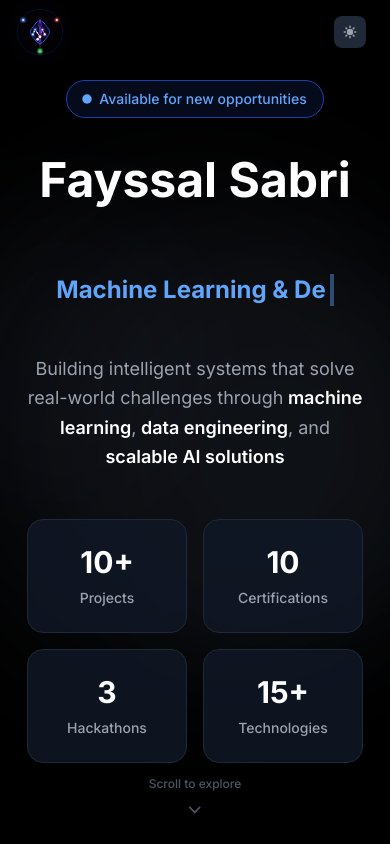
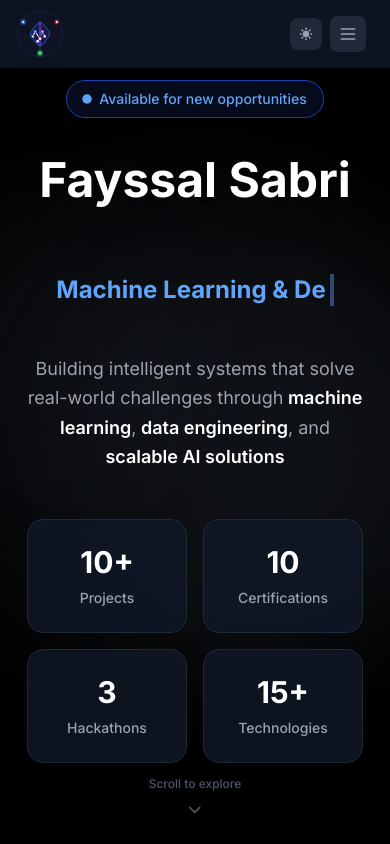
Before and after one commit to FayssalSabri/Portfolio, a Next.js app: page / in a window 390 px wide. Shown: the top 844 px of the page. Built offline with nearby package versions, Linux system fonts and the light colour scheme.

Commit message:
Mobile Friendly version

```diff
--- a/app/components/Portfolio.jsx
+++ b/app/components/Portfolio.jsx
@@ -238,9 +238,10 @@ const ScrollToTop = () => {
   );
 };
 
-// Enhanced Navigation with smooth scroll
+// Enhanced Navigation with mobile menu - FIXED
 const Navigation = ({ activeSection, onSectionClick, darkMode, onThemeToggle }) => {
   const [isScrolled, setIsScrolled] = useState(false);
+  const [isMobileMenuOpen, setIsMobileMenuOpen] = useState(false);
 
   useEffect(() => {
     const handleScroll = throttle(() => {
@@ -250,6 +251,24 @@ const Navigation = ({ activeSection, onSectionClick, darkMode, onThemeToggle })
     window.addEventListener('scroll', handleScroll);
     return () => window.removeEventListener('scroll', handleScroll);
   }, []);
+
+  // Fermer le menu mobile lors du clic sur une section
+  const handleSectionClick = (sectionId) => {
+    setIsMobileMenuOpen(false);
+    // Petit délai pour permettre la fermeture du menu avant le scroll
+    setTimeout(() => {
+      onSectionClick(sectionId);
+    }, 100);
+  };
+
+  // Fermer le menu lors du scroll
+  useEffect(() => {
+    if (isMobileMenuOpen) {
+      const handleScroll = () => setIsMobileMenuOpen(false);
+      window.addEventListener('scroll', handleScroll);
+      return () => window.removeEventListener('scroll', handleScroll);
+    }
+  }, [isMobileMenuOpen]);
 
   const sections = [
     { id: 'home', label: 'Home' },
@@ -267,8 +286,8 @@ const Navigation = ({ activeSection, onSectionClick, darkMode, onThemeToggle })
       animate={{ y: 0 }}
       className={`fixed top-0 w-full z-50 transition-all duration-500 ${
         isScrolled
-          ? 'bg-white/80 dark:bg-gray-900/80 backdrop-blur-xl shadow-sm border-b border-gray-200/50 dark:border-gray-700/50'
-          : 'bg-transparent'
+          ? 'bg-white/95 dark:bg-gray-900/95 backdrop-blur-xl shadow-lg border-b border-gray-200/50 dark:border-gray-700/50'
+          : 'bg-white/80 dark:bg-gray-900/80 backdrop-blur-md'
       }`}
     >
       <div className="max-w-7xl mx-auto px-6 py-4">
@@ -276,8 +295,8 @@ const Navigation = ({ activeSection, onSectionClick, darkMode, onThemeToggle })
           {/* Logo */}
           <motion.div
             whileHover={{ scale: 1.05 }}
-            className="flex items-center gap-2 cursor-pointer"
-            onClick={() => onSectionClick('home')}
+            className="flex items-center gap-2 cursor-pointer z-50"
+            onClick={() => handleSectionClick('home')}
           >
             <div className="w-8 h-8 rounded-lg flex items-center justify-center">
               <Logo showSignature={true} size="small" />
@@ -311,13 +330,13 @@ const Navigation = ({ activeSection, onSectionClick, darkMode, onThemeToggle })
           </div>
 
           {/* Right side actions */}
-          <div className="flex items-center gap-4">
+          <div className="flex items-center gap-2 sm:gap-4">
             {/* Theme Toggle */}
             <motion.button
               onClick={onThemeToggle}
               whileHover={{ scale: 1.1, rotate: 15 }}
               whileTap={{ scale: 0.9 }}
-            className="p-2 rounded-lg bg-gray-100 dark:bg-gray-800 hover:bg-gray-200 dark:hover:bg-gray-700 transition-all"
+              className="p-2 rounded-lg bg-gray-100 dark:bg-gray-800 hover:bg-gray-200 dark:hover:bg-gray-700 transition-all z-50"
               aria-label="Toggle theme"
             >
               {darkMode ? (
@@ -331,7 +350,7 @@ const Navigation = ({ activeSection, onSectionClick, darkMode, onThemeToggle })
               )}
             </motion.button>
 
-            {/* Contact CTA */}
+            {/* Contact CTA - Desktop only */}
             <motion.button
               onClick={() => onSectionClick('contact')}
               whileHover={{ scale: 1.05 }}
@@ -341,8 +360,100 @@ const Navigation = ({ activeSection, onSectionClick, darkMode, onThemeToggle })
               <Mail size={16} />
               Contact
             </motion.button>
-          </div>
-        </div>
+
+            {/* Mobile Menu Button */}
+            <motion.button
+              onClick={() => setIsMobileMenuOpen(!isMobileMenuOpen)}
+              whileTap={{ scale: 0.95 }}
+              className="md:hidden p-2 rounded-lg bg-gray-100 dark:bg-gray-800 hover:bg-gray-200 dark:hover:bg-gray-700 transition-all z-50"
+              aria-label="Toggle menu"
+            >
+              <AnimatePresence mode="wait">
+                {isMobileMenuOpen ? (
+                  <motion.div
+                    key="close"
+                    initial={{ rotate: -90, opacity: 0 }}
+                    animate={{ rotate: 0, opacity: 1 }}
+                    exit={{ rotate: 90, opacity: 0 }}
+                    transition={{ duration: 0.2 }}
+                  >
+                    <X size={20} className="text-gray-600 dark:text-gray-400" />
+                  </motion.div>
+                ) : (
+                  <motion.div
+                    key="menu"
+                    initial={{ rotate: 90, opacity: 0 }}
+                    animate={{ rotate: 0, opacity: 1 }}
+                    exit={{ rotate: -90, opacity: 0 }}
+                    transition={{ duration: 0.2 }}
+                  >
+                    <svg className="w-5 h-5 text-gray-600 dark:text-gray-400" fill="none" stroke="currentColor" viewBox="0 0 24 24">
+                      <path strokeLinecap="round" strokeLinejoin="round" strokeWidth={2} d="M4 6h16M4 12h16M4 18h16" />
+                    </svg>
+                  </motion.div>
+                )}
+              </AnimatePresence>
+            </motion.button>
+          </div>
+        </div>
+
+        {/* Mobile Menu */}
+        <AnimatePresence>
+          {isMobileMenuOpen && (
+            <motion.div
+              initial={{ opacity: 0, height: 0 }}
+              animate={{ opacity: 1, height: 'auto' }}
+              exit={{ opacity: 0, height: 0 }}
+              transition={{ duration: 0.3 }}
+              className="md:hidden overflow-hidden"
+            >
+              <motion.div
+                initial={{ y: -20 }}
+                animate={{ y: 0 }}
+                exit={{ y: -20 }}
+                className="py-4 space-y-2 border-t border-gray-200 dark:border-gray-700 mt-4"
+              >
+                {sections.map((section, idx) => (
+                  <motion.button
+                    key={section.id}
+                    onClick={() => handleSectionClick(section.id)}
+                    initial={{ opacity: 0, x: -20 }}
+                    animate={{ opacity: 1, x: 0 }}
+                    transition={{ delay: idx * 0.05 }}
+                    whileTap={{ scale: 0.98 }}
+                    className={`w-full text-left px-4 py-3 rounded-lg font-medium text-sm transition-all flex items-center justify-between ${
+                      activeSection === section.id
+                        ? 'bg-blue-50 dark:bg-blue-900/20 text-blue-600 dark:text-blue-400'
+                        : 'text-gray-600 dark:text-gray-400 hover:bg-gray-50 dark:hover:bg-gray-800'
+                    }`}
+                  >
+                    <span>{section.label}</span>
+                    {activeSection === section.id && (
+                      <motion.div
+                        initial={{ scale: 0 }}
+                        animate={{ scale: 1 }}
+                        className="w-2 h-2 bg-blue-600 dark:bg-blue-400 rounded-full"
+                      />
+                    )}
+                  </motion.button>
+                ))}
+
+                {/* Mobile Contact Button */}
+                <motion.button
+                  onClick={() => handleSectionClick('contact')}
+                  initial={{ opacity: 0, y: 20 }}
+                  animate={{ opacity: 1, y: 0 }}
+                  transition={{ delay: sections.length * 0.05 }}
+                  whileTap={{ scale: 0.98 }}
+                  className="w-full flex items-center justify-center gap-2 px-4 py-3 bg-blue-600 hover:bg-blue-700 text-white rounded-lg text-sm font-medium transition-all mt-4"
+                >
+                  <Mail size={16} />
+                  Contact Me
+                </motion.button>
+              </motion.div>
+            </motion.div>
+          )}
+        </AnimatePresence>
       </div>
     </motion.nav>
   );
```
Lines whose indentation alone changed are shown as unchanged.
